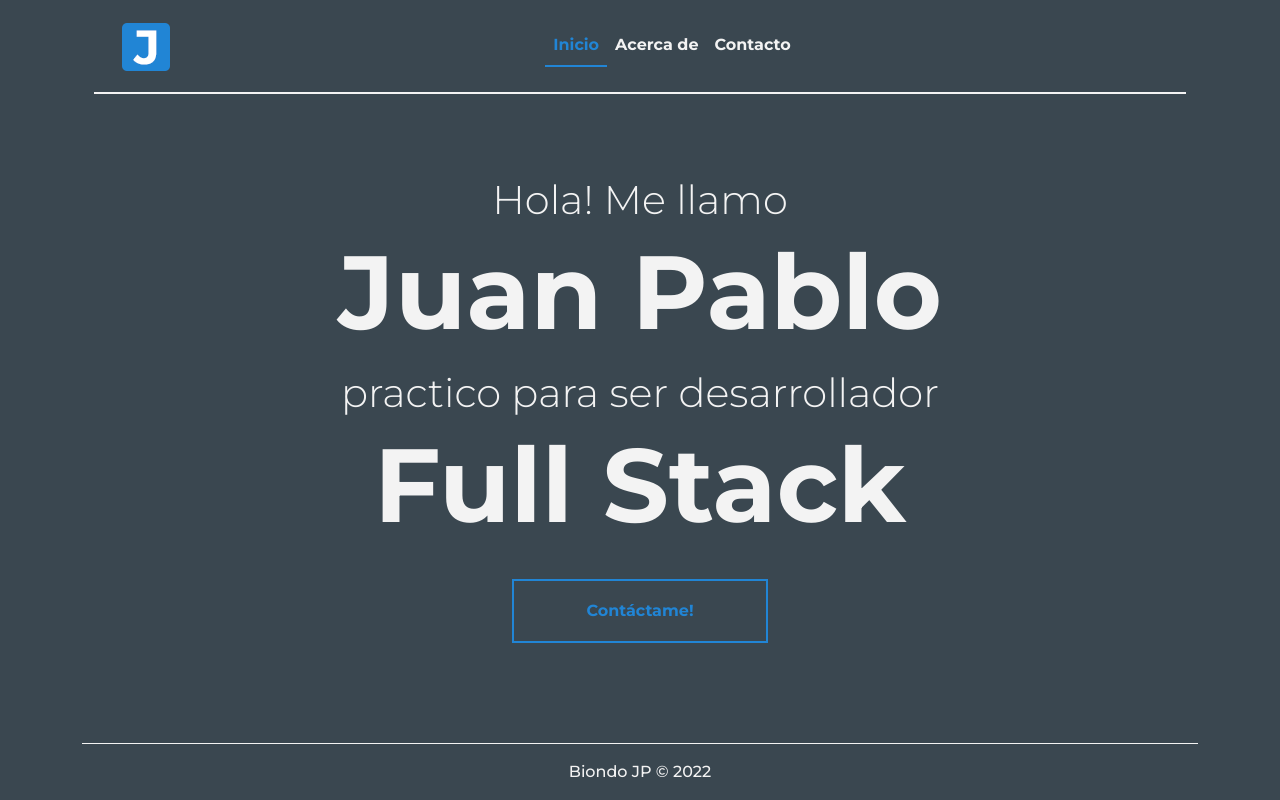
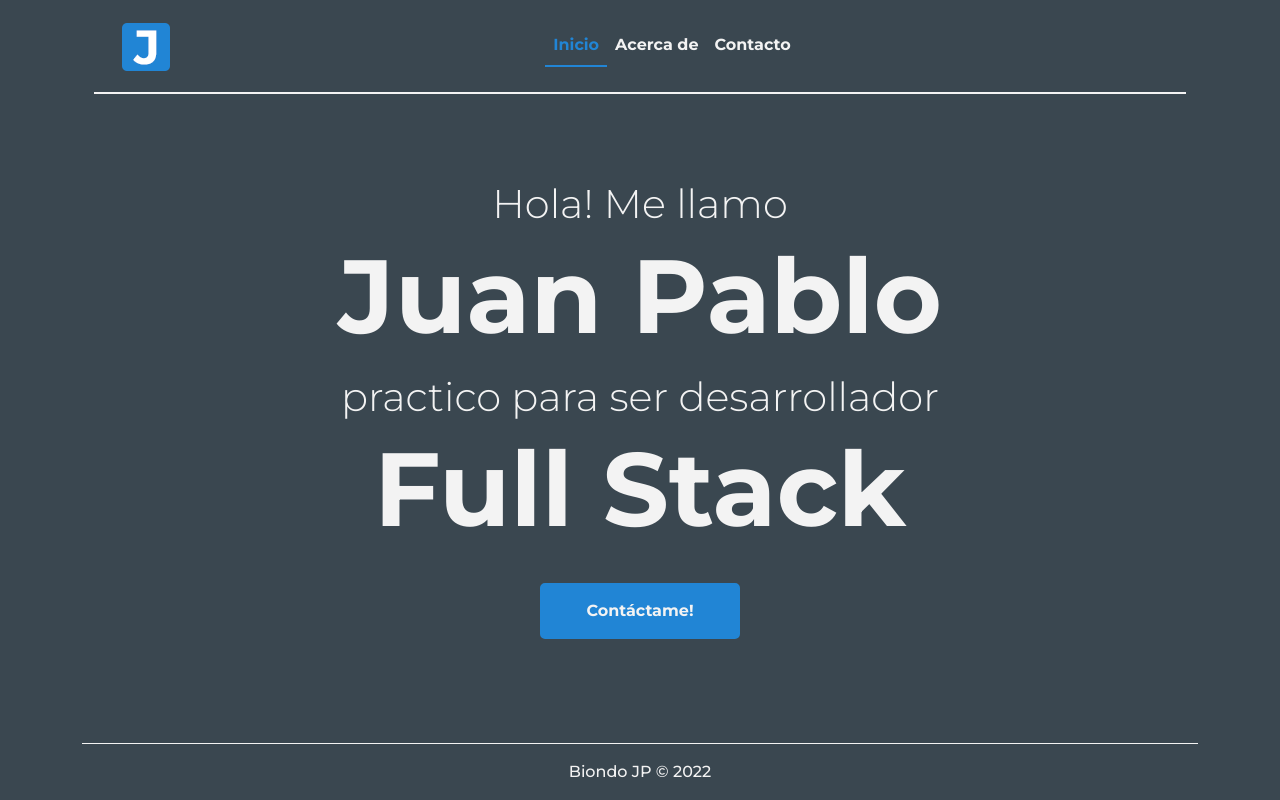
Before and after one commit to caylow/FRONTEND, an Angular app: page / in a window 1280 px wide. Built offline with nearby package versions, Linux system fonts and the light colour scheme.

Commit message:
Change contact-btn.
Change contact-btn such that:
No hover
- Background-color of action-color.
- Secondary-color text color.
In hover:
- Background-color is transparent.
- Border of action-color.

```diff
--- a/src/app/components/main/main.component.css
+++ b/src/app/components/main/main.component.css
@@ -19,18 +19,19 @@ Contact Btn
 
 button#contact-btn{
     background-color: transparent;
-    color:var(--action-color);
+    color:var(--secondary-color);
     font-weight: var(--font-weight-bold);
+    background-color: var(--action-color);
     border:2px solid var(--action-color);
-    width: 256px;
-    height: 64px;
+    width: 200px;
+    height: 56px;
     font-size: 1em;
     transition: background-color .5s;
+    border-radius: 5px;
 }
 
 button#contact-btn:hover{
-    background-color: var(--action-color);
-    color: var(--primary-color);
+    background-color: transparent;
 }
 
 /*
@@ -49,8 +50,4 @@ Responsive
     h1.big-text{
         font-size: 3.5em!important;
     }
-    button#contact-btn{
-        width: 200px;
-        height: 54px;
-    }
 }
--- a/src/app/components/main/main.component.html
+++ b/src/app/components/main/main.component.html
@@ -13,7 +13,7 @@
       </div>
       <!--Contact Button-->
       <div class="d-flex row justify-content-center m-4">
-        <button type="button" id="contact-btn">Contáctame!</button>
+        <button type="button rounded-3" id="contact-btn">Contáctame!</button>
       </div>
     </div>
   </div>
```
